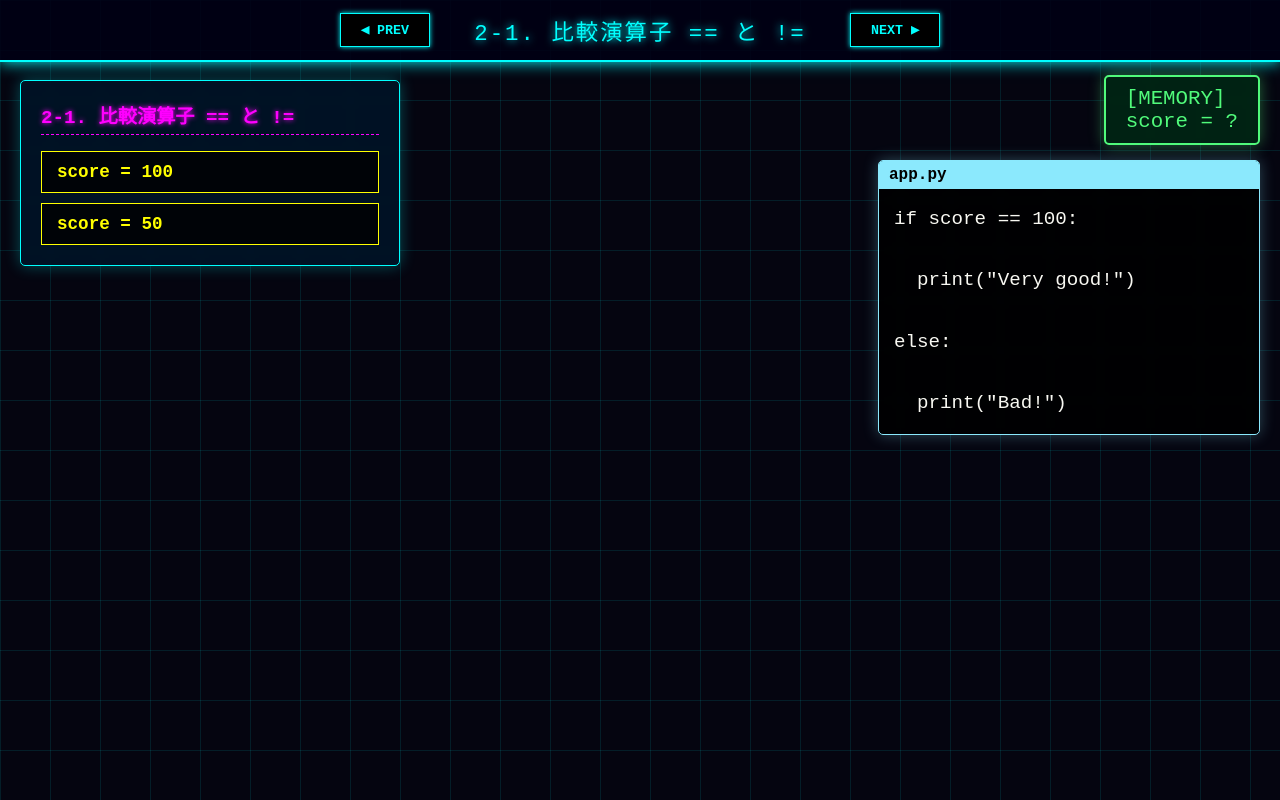
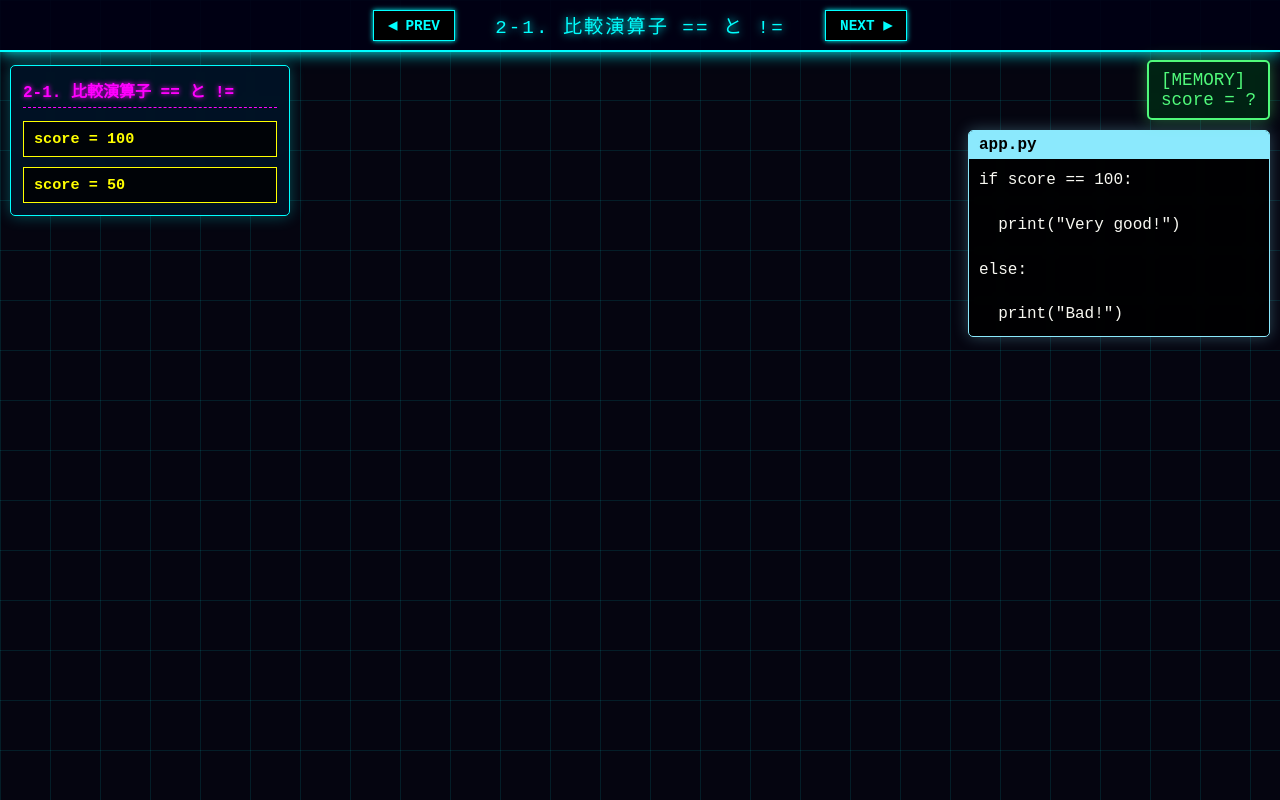
Before and after one commit to kawahara-ryu/cyber-learning-lab2, a plain HTML site: page index.html in a window 1280 px wide. Drawn offline with nearby package versions, Linux system fonts and the light colour scheme.

Commit message:
Add files via upload

```diff
--- a/style.css
+++ b/style.css
@@ -86,6 +86,23 @@ h2 { margin-top: 0; font-size: 1.2rem; color: #f0f; text-shadow: 0 0 5px #f0f; b
 .phys-obj.true-wall { background: rgba(0, 255, 255, 0.5); border-color: #0ff; box-shadow: 0 0 30px #0ff; }
 .phys-obj.false-wall { background: rgba(255, 0, 0, 0.8); border-color: #f00; box-shadow: 0 0 40px #f00; }
 
+@media (max-width: 1400px) {
+  #header { height: 50px; }
+  .nav-btn { padding: 6px 14px; font-size: 0.9rem; }
+  .step-indicator { font-size: 1.2rem; width: 350px; }
+  #content { width: 280px; top: 65px; left: 10px; }
+  .step-panel { padding: 12px; }
+  h2 { font-size: 1rem; }
+  .code-block { font-size: 0.95rem; }
+  .run-btn { padding: 8px 10px; font-size: 0.95rem; }
+  .cyber-input { width: 60px; font-size: 1rem; }
+  #memory-hud { top: 60px; right: 10px; font-size: 1.1rem; padding: 8px 12px; }
+  #code-monitor { top: 130px; right: 10px; width: 300px; }
+  #code-content { font-size: 1rem; line-height: 1.4; padding: 10px; }
+  .phys-obj { font-size: 1.3rem; padding: 8px 14px; }
+  .phys-obj.emoji { font-size: 3.5rem; }
+}
+
 /* Responsive Design */
 @media (max-width: 900px) {
   #content { width: 40%; left: 2.5%; }
```
